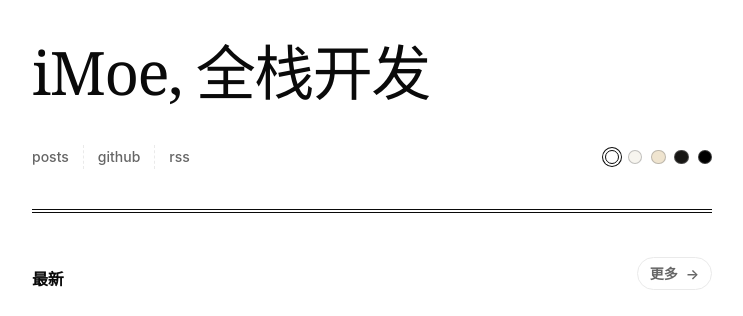
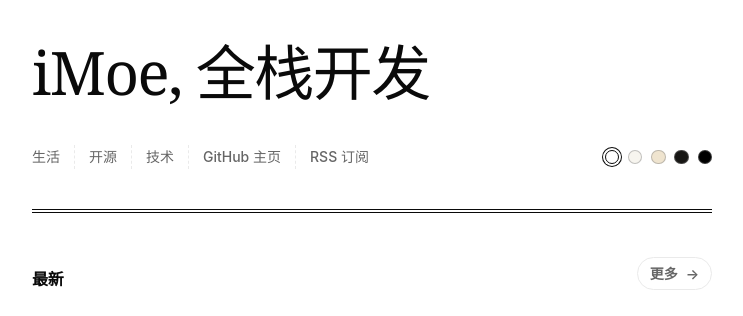
Before and after one commit to EdgarDegas/edgardegas.github.io, a Jekyll site: the page built from index.md, in a window 1280 px wide. Shown: the top 316 px of the page, without its empty margins (268-1011 px from the left). Built offline with Jekyll 4.4.1, drawn with Linux system fonts in a browser that asks for light colours.

Commit message:
Add category navigation and RSS feed

```diff
--- a/_includes/head.html
+++ b/_includes/head.html
@@ -13,6 +13,7 @@
 
   {%-seo title=false-%}
   {%-feed_meta-%}
+  <link type="application/rss+xml" rel="alternate" href="{{ site.url }}{{ site.baseurl }}/rss.xml" title="{{ site.title | escape }} RSS" />
 
   <meta id="theme-color" name="theme-color" content="#ffffff">
   <script>
--- a/_layouts/home.html
+++ b/_layouts/home.html
@@ -2,14 +2,28 @@
 layout: default
 ---
 {%- assign HOME_POST_LIMIT = 3 -%}
+{%- assign HERO_CATEGORIES = site.categories | sort -%}
+{%- assign RSS_SUBSCRIPTION_URL = site.url | replace_first: "https://", "feed://" | replace_first: "http://", "feed://" | append: site.baseurl | append: "/rss.xml" -%}
 
 <section class="home-heading">
   <h1>{{ site.title }}</h1>
   <div class="hero-footer">
     <nav class="hero-nav" aria-label="主导航">
-      <a href="{{ "/archive.html" | relative_url }}">posts</a>
-      <a href="https://github.com/EdgarDegas" target="_blank" rel="noreferrer">github</a>
-      <a href="{{ "/feed.xml" | relative_url }}">rss</a>
+      {%- for category_entry in HERO_CATEGORIES -%}
+        {%- assign category_name = category_entry[0] -%}
+        {%- assign category_title = category_name -%}
+        {%- if category_name == "life" -%}
+          {%- assign category_title = "生活" -%}
+        {%- elsif category_name == "tech" -%}
+          {%- assign category_title = "技术" -%}
+        {%- elsif category_name == "repo" -%}
+          {%- assign category_title = "开源" -%}
+        {%- endif -%}
+        {%- assign category_path = "/category/" | append: category_name | append: "/" -%}
+        <a href="{{ category_path | relative_url }}">{{ category_title }}</a>
+      {%- endfor -%}
+      <a href="https://github.com/EdgarDegas" target="_blank" rel="noreferrer">GitHub 主页</a>
+      <a href="{{ RSS_SUBSCRIPTION_URL }}" type="application/rss+xml">RSS 订阅</a>
     </nav>
     {%- include theme_selector.html -%}
   </div>
--- a/_sass/no-style-please.scss
+++ b/_sass/no-style-please.scss
@@ -184,6 +184,7 @@ img {
 
 .hero-nav {
   display: flex;
+  flex-wrap: wrap;
   align-items: center;
   gap: 0.875rem;
   margin-top: 0;
@@ -194,11 +195,16 @@ img {
 
 .hero-footer {
   display: flex;
+  flex-wrap: wrap;
   width: 100%;
   align-items: center;
   justify-content: space-between;
   gap: 1.5rem;
   margin-top: clamp(1.75rem, 4vw, 2.5rem);
+}
+
+.hero-footer .theme-selector {
+  margin-left: auto;
 }
 
 .theme-selector {
```
Also changed, not shown: rss.xml (added, +29 -0 lines).
